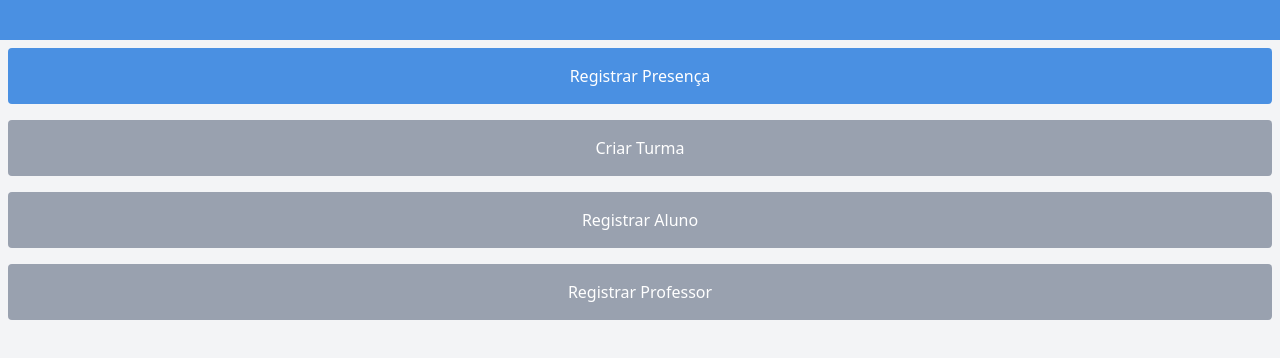
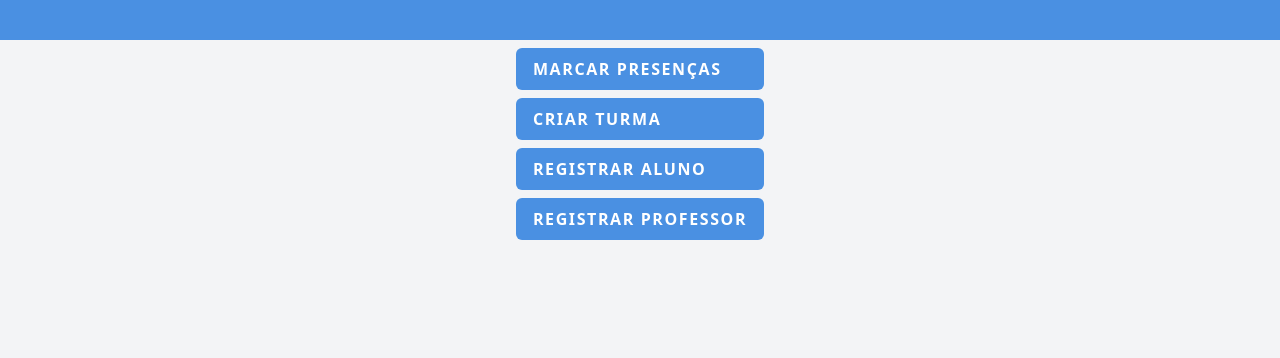
Before and after one commit to lucas-campagna/contador-presenca, a React (Vite) app: page / in a window 1280 px wide. Shown: the top 358 px of the page. Built offline with nearby package versions, Linux system fonts and the light colour scheme; no server answers; sample sign-in values are in the browser's storage; some icons are missing.

Commit message:
fix: use Button on Home

```diff
--- a/src/components/Button.tsx
+++ b/src/components/Button.tsx
@@ -9,7 +9,7 @@ export type ButtonProps = {
 const Button = ({ text, ...props }: ButtonProps) => (
   <button
     {...props}
-    className="inline-flex items-center px-4 py-2 bg-sky-500 border border-transparent rounded-md font-semibold text-white uppercase tracking-widest hover:bg-sky-600 active:bg-sky-700 focus:outline-none focus:border-sky-700 focus:ring-sky-700 disabled:opacity-25 transition"
+    className="inline-flex items-center px-4 py-2 bg-primary border border-transparent rounded-md font-semibold text-white uppercase tracking-widest hover:bg-sky-600 active:bg-sky-700 focus:outline-none focus:border-sky-700 focus:ring-sky-700 disabled:opacity-25 transition"
   >
     {text}
   </button>
--- a/src/pages/Home.tsx
+++ b/src/pages/Home.tsx
@@ -1,52 +1,29 @@
 import { useNavigate } from "react-router";
-import useAuth from "../hooks/useAuth";
-
-type ButtonProps = {
-  text: string;
-  disabled?: boolean;
-  onClick?: () => void;
-};
+import Button from "../components/Button";
 
 function Home() {
-  const { user } = useAuth();
   const navigate = useNavigate();
-  const isAdmin = user?.papel === "admin";
-
-  const Button = ({ text, disabled, onClick }: ButtonProps) => (
-    <button
-      className={
-        !disabled
-          ? "bg-primary text-white p-4 m-2 rounded"
-          : "bg-gray-400 text-white p-4 m-2 rounded"
-      }
-      onClick={onClick}
-      disabled={disabled}
-    >
-      {text}
-    </button>
-  );
 
   return (
-    <div className="flex flex-col w-full h-full">
+    <div className="flex flex-col w-full h-full items-center justify-start">
+      <div className="flex flex-col items-stretch gap-2">
         <Button
-        text="Registrar Presença"
+          text="Marcar Presenças"
           onClick={() => navigate("/admin/presencas")}
         />
         <Button
           text="Criar Turma"
-        disabled={!isAdmin}
           onClick={() => navigate("/admin/criar-turma")}
         />
         <Button
           text="Registrar Aluno"
-        disabled={!isAdmin}
           onClick={() => navigate("/admin/registrar-aluno")}
         />
         <Button
           text="Registrar Professor"
-        disabled={!isAdmin}
           onClick={() => navigate("/admin/registrar-professor")}
         />
+      </div>
     </div>
   );
 }
--- a/src/pages/HomeRoot.tsx
+++ b/src/pages/HomeRoot.tsx
@@ -16,7 +16,7 @@ function HomeRoot() {
   return (
     <>
       <Header onMenuClick={handleMenuClick}/>
-      <div className="flex flex-col items-stretch justify-start overflow-y-auto overflow-x-hidden w-full h-full">
+      <div className="flex flex-col items-stretch justify-start overflow-y-auto overflow-x-hidden w-full h-full p-2">
         <Outlet />
       </div>
     </>
```
Lines whose indentation alone changed are shown as unchanged.
